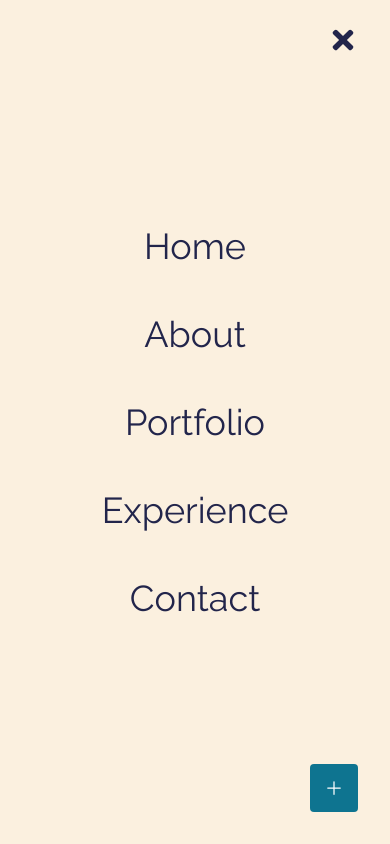
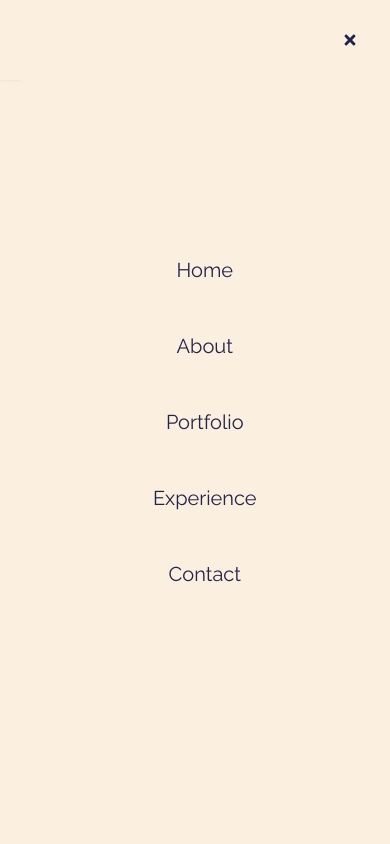
Before and after one commit to TeeAkinlade/My_PORTFOLIO, a React (Vite) app: page / in a window 390 px wide. Both pictures are taken after a click on the element 351 px from the left and 40 px from the top of the page. Shown: the top 844 px of the page. Built offline with nearby package versions, Linux system fonts and the light colour scheme; some icons are missing.

Commit message:
Changes to nav

```diff
--- a/src/components/FABs.jsx
+++ b/src/components/FABs.jsx
@@ -36,7 +36,7 @@ export default function FABs() {
     ]
   return (
     <>
-      <div className="fixed bottom-8 right-8 z-50">
+      <div className="fixed bottom-8 right-8 z-40">
         <div className="group flex flex-col-reverse gap-2">
           <button className="group relative z-50 inline-flex h-12 items-center justify-center gap-2 self-center whitespace-nowrap rounded bg-cyan-700 px-6 text-sm font-medium tracking-wide text-white transition duration-300 hover:bg-cyan-600 focus:bg-cyan-700 focus-visible:outline-none disabled:cursor-not-allowed disabled:border-cyan-300 disabled:bg-cyan-300 disabled:shadow-none">
             <span className="relative transition duration-300 only:-mx-6 group-hover:rotate-45">
--- a/src/components/NavBar.jsx
+++ b/src/components/NavBar.jsx
@@ -28,6 +28,7 @@ const NavBar = () => {
             link: 'contact'
         },
     ]
+
   return (
     <div className='flex justify-between items-center w-full h-20 px-4 md:px-16 lg:px-28 text-black bg-primary shadow-sm
     fixed z-50'>
@@ -46,17 +47,20 @@ const NavBar = () => {
 
         <div
             onClick={() => setNav(!nav)}
-            className="cursor-pointer pr-4 z-10 text-secondary md:hidden">
-            {nav ? <FaTimes size={30} /> : <FaBars  size={30}/>}
+            className="cursor-pointer pr-4 z-40 text-secondary md:hidden">
+            {nav ? <FaTimes size={16} /> : <FaBars  size={26}/>}
         </div>
         {nav && (
-            <ul className="flex flex-col justify-center items-center absolute top-0 left-0 w-full h-screen bg-primary text-secondary">
+            <ul className="flex flex-col justify-center items-center absolute top-0 right-0 w-[95%] h-screen bg-primary text-secondary transition-all duration-300">
                 {
                     links.map(({id, link}) =>(
                         <li
                             key={id}
-                            className="px-4 cursor-pointer capitalize py-6 text-4xl">
-                           <Link onClick={() => setNav(!nav)} to={link} smooth duration={500}>
+                            className="px-4 cursor-pointer capitalize py-6 text-xl">
+                            <Link
+                            className=''
+                                onClick={() => setNav(!nav)} to={link} smooth duration={500}
+                            >
                                 {link}
                             </Link>
                         </li>
```
Also changed, not shown: 1 other file (tests, documents, lock files or other folders).
